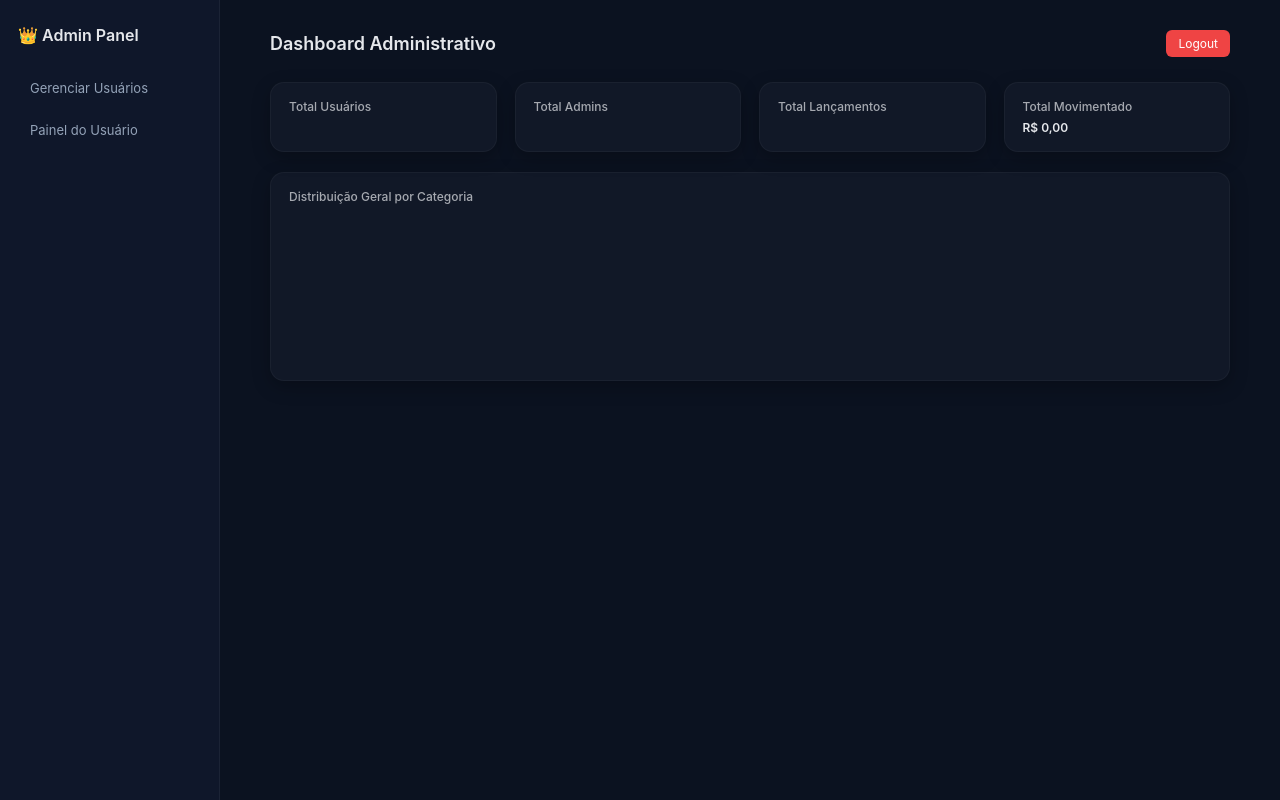
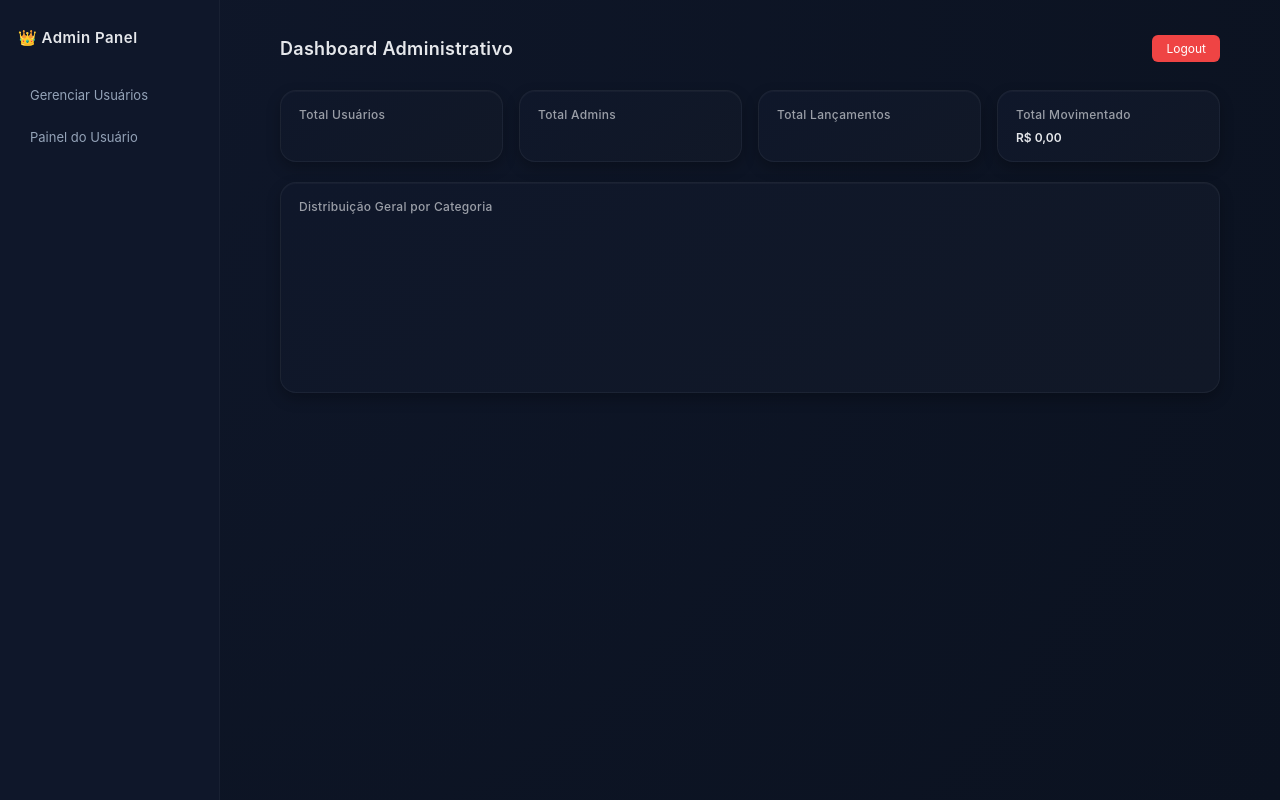
Before and after one commit to iproleplay/controle-financeiro, a Flask app: template templates/admin_dashboard.html in a window 1280 px wide. Run offline with Flask 3, Linux system fonts and the light colour scheme; the template is opened without the code that fills it, so the values that code supplies are empty; a map, chart or similar area stays blank; some libraries are stand-ins or nearby versions.

Commit message:
Upgrade layout premium refinado

```diff
--- a/static/style.css
+++ b/static/style.css
@@ -2,11 +2,11 @@
     box-sizing: border-box;
     margin: 0;
     padding: 0;
-    font-family: Inter, system-ui, sans-serif;
+    font-family: Inter, system-ui, -apple-system, sans-serif;
 }
 
 body {
-    background: #0b1220;
+    background: radial-gradient(circle at top left, #0f172a, #0b1220);
     color: #e5e7eb;
     display: flex;
 }
@@ -16,14 +16,15 @@ body {
     width: 220px;
     background: #0f172a;
     min-height: 100vh;
-    padding: 25px 18px;
-    border-right: 1px solid rgba(255,255,255,0.05);
+    padding: 28px 18px;
+    border-right: 1px solid rgba(255,255,255,0.04);
 }
 
 .sidebar h2 {
-    font-size: 16px;
-    margin-bottom: 25px;
+    font-size: 15px;
+    margin-bottom: 30px;
     font-weight: 600;
+    letter-spacing: 0.5px;
 }
 
 .sidebar a {
@@ -34,19 +35,20 @@ body {
     text-decoration: none;
     font-size: 13px;
     border-radius: 8px;
-    transition: 0.2s;
+    transition: 0.2s ease;
 }
 
 .sidebar a:hover {
     background: rgba(59,130,246,0.15);
-    color: #fff;
+    color: #ffffff;
 }
 
 /* MAIN */
 .main {
     flex: 1;
-    padding: 30px 50px;
-    max-width: 1400px;
+    padding: 35px 60px;
+    max-width: 1200px;
+    margin: 0 auto;
 }
 
 /* NAVBAR */
@@ -54,45 +56,62 @@ body {
     display: flex;
     justify-content: space-between;
     align-items: center;
-    margin-bottom: 25px;
+    margin-bottom: 28px;
 }
 
 .navbar h1 {
     font-size: 18px;
     font-weight: 600;
+    letter-spacing: 0.3px;
 }
 
 .logout-btn {
     background: #ef4444;
-    padding: 6px 12px;
+    padding: 6px 14px;
     border-radius: 6px;
     font-size: 12px;
     text-decoration: none;
     color: white;
+    transition: 0.2s ease;
+}
+
+.logout-btn:hover {
+    background: #dc2626;
 }
 
 /* GRID */
 .grid {
     display: grid;
-    grid-template-columns: repeat(auto-fit, minmax(200px, 1fr));
-    gap: 18px;
+    grid-template-columns: repeat(auto-fit, minmax(190px, 1fr));
+    gap: 16px;
     margin-bottom: 20px;
 }
 
-/* CARDS */
+/* CARD */
 .card {
-    background: #111827;
+    background: linear-gradient(145deg, #0f172a, #111827);
     padding: 16px 18px;
-    border-radius: 14px;
-    border: 1px solid rgba(255,255,255,0.04);
-    box-shadow: 0 6px 18px rgba(0,0,0,0.25);
+    border-radius: 16px;
+    border: 1px solid rgba(255,255,255,0.05);
+    box-shadow:
+        0 6px 14px rgba(0,0,0,0.25),
+        inset 0 1px 0 rgba(255,255,255,0.03);
+    transition: 0.25s ease;
+}
+
+.card:hover {
+    transform: translateY(-2px);
+    box-shadow:
+        0 10px 22px rgba(0,0,0,0.35),
+        inset 0 1px 0 rgba(255,255,255,0.04);
 }
 
 .card h3 {
     font-size: 12px;
     font-weight: 500;
-    opacity: 0.7;
-    margin-bottom: 6px;
+    opacity: 0.65;
+    margin-bottom: 8px;
+    letter-spacing: 0.3px;
 }
 
 .stat {
@@ -103,24 +122,24 @@ body {
 /* META BAR */
 .meta-bar {
     background: #1f2937;
-    height: 8px;
-    border-radius: 20px;
+    height: 6px;
+    border-radius: 999px;
     margin-top: 10px;
     overflow: hidden;
 }
 
 .meta-progress {
     height: 100%;
-    border-radius: 20px;
-    transition: 0.4s ease;
+    border-radius: 999px;
+    transition: width 0.4s ease;
 }
 
-/* FORM */
+/* FORMS */
 .card form {
     display: flex;
     gap: 8px;
+    flex-wrap: wrap;
     align-items: center;
-    flex-wrap: wrap;
 }
 
 .card input,
@@ -129,18 +148,26 @@ body {
     border-radius: 8px;
     border: 1px solid #1f2937;
     background: #0b1220;
-    color: white;
+    color: #ffffff;
     font-size: 12px;
+    transition: 0.2s ease;
+}
+
+.card input:focus,
+.card select:focus {
+    border-color: #3b82f6;
+    outline: none;
 }
 
 .card button {
-    padding: 7px 12px;
+    padding: 7px 14px;
     border-radius: 8px;
     border: none;
     background: #3b82f6;
     color: white;
     font-size: 12px;
     cursor: pointer;
+    transition: 0.2s ease;
 }
 
 .card button:hover {
@@ -154,5 +181,5 @@ body {
 
 /* GRÁFICOS */
 canvas {
-    max-height: 240px !important;
+    max-height: 200px !important;
 }
```
